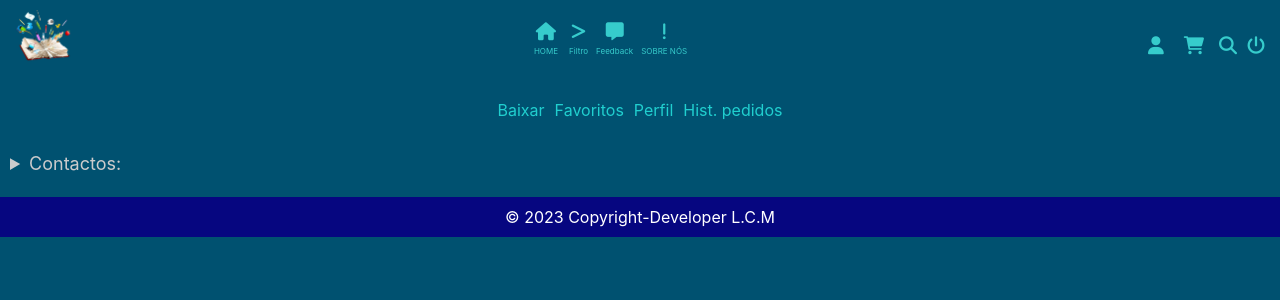
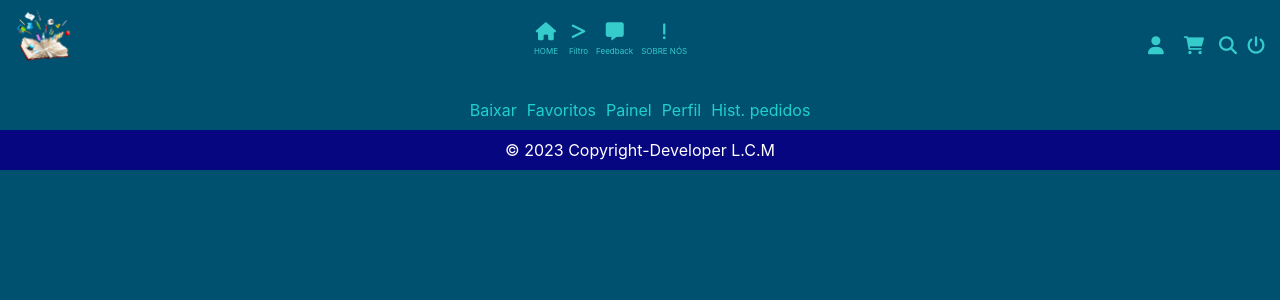
Before and after one commit to Algoritmo2018/LojaVirtual-Bookshopfree, a PHP site: page /Loja_Virtual_Bookshopfree/usuarios/livros_favoritos in a window 1280 px wide. Shown: the top 300 px of the page. Run offline with PHP 8.4, Linux system fonts and the light colour scheme; the visitor is signed in with stand-in values (Sample User, id 1); data comes from the database, SQL or seed files in the repository.

Commit message:
Front e o back foi Melhorado

```diff
--- a/app/Controllers/Carrinhos.php
+++ b/app/Controllers/Carrinhos.php
@@ -24,7 +24,7 @@ class Carrinhos extends Controller{
                  'id_usuario' => $_SESSION['usuario_id']
           ];
          if($this->carrinhoModel->armazenar($dados)):
-            Sessao::mensagem('livro', 'Livro adicionado ao carrinho');
+            Sessao::mensagem('livro','Livro adicionado ao carrinho');
             Url::redirecionar('paginas/index');
         else:
             Sessao::mensagem('livro', 'Erro ao  adicionar Livro ao carrinho');
@@ -51,7 +51,7 @@ class Carrinhos extends Controller{
                 endif;
                 Url::redirecionar('carrinhos/resumo');
 
-                var_dump($id);
+
 
 
     }
--- a/app/Controllers/Paginas.php
+++ b/app/Controllers/Paginas.php
@@ -11,7 +11,7 @@ class Paginas extends Controller {
         $this->postModel = $this->model('Post');
         $this->usuarioModel = $this->model('Usuario');
 
-        if(!(isset($_SESSION['usuario_id']))):
+        if(!isset($_SESSION['usuario_id'])):
             Url::redirecionar('usuarios/login');
         endif;
     }
--- a/app/Controllers/Posts.php
+++ b/app/Controllers/Posts.php
@@ -9,7 +9,7 @@ class Posts extends Controller{
         $this->categoriaModel = $this->model('Categoria');
         $this->postModel = $this->model('Post');
 
-        if(!(isset($_SESSION['usuario_id']))):
+        if(!isset($_SESSION['usuario_id'])):
             Url::redirecionar('usuarios/login');
         endif;
     }
@@ -151,7 +151,6 @@ if(  $_SESSION['capa']<>"" and $_SESSION['pdf']==""):
             ];
         endif;
 
- var_dump($_FILES);
 
         $this->view('posts/cadastrar', $dados);
     }
--- a/app/Controllers/Usuarios.php
+++ b/app/Controllers/Usuarios.php
@@ -268,7 +268,7 @@ public function cadastrar(){
                $usuario = $this->usuarioModel->lerUsuarioPorId($id);
 
                $dados = [
-                'id' => $usuario->id_isuario,
+                'id' => $usuario->id_usuario,
                 'titulo' => $usuario->titulo,
                 'nome' => $usuario->nome,
                 'apelido' => $usuario->apelido,
@@ -578,6 +578,19 @@ if (empty($formulario['data_nascimento'])) :
 
 }
 
+public function painel(){
+
+    $dados = [
+
+   ];
+
+   if($_SESSION['usuario_id']<> 6):
+    Url::redirecionar('paginas/index');
+endif;
+
+    $this->view('usuarios/painel', $dados);
+ }
+
 public function livros_favoritos(){
 
 
--- a/app/Models/Usuario.php
+++ b/app/Models/Usuario.php
@@ -127,7 +127,7 @@ class Usuario {
     }
 
 
-    public function AdicionaraosFavoritos($dados){
+    public function onaraosFavoritos($dados){
         $this->db->query("INSERT INTO livros_favoritos (id_usuario, id_livro, cor) VALUES ( :id_usuario, :id_livro, :cor)");
 
 
--- a/app/Views/paginas/home.php
+++ b/app/Views/paginas/home.php
@@ -84,5 +84,3 @@
 </section>
 <!--Fim Livros carregados-->
 <!-- Fim corpo -->
-
-<div class="div_mostrar_mais"><a href="">Mostrar outros livros</a></div>
--- a/app/Views/posts/cadastrar.php
+++ b/app/Views/posts/cadastrar.php
@@ -30,8 +30,9 @@
         <div style="  margin-top: 2px;  margin-left: 2px;">
           <label for="">Categoria:</label>
           <select name="categoria" class="input_increver-se">
+          <?php foreach($dados['categorias'] as $categoria): ?>
               <option value="<?= $categoria->id_categoria ?>"><?= $categoria->nome ?></option>
-
+              <?php endforeach ?>
         </select>
           </div>
           <div>
--- a/app/Views/rodape.php
+++ b/app/Views/rodape.php
@@ -2,78 +2,7 @@
     <i class="arrow up"></i>
 </div>
 <!-- Footer-->
-<footer class="rodape">
-<?php if(isset($_SESSION['usuario_id'])):?>
-    <?php if($_SESSION['usuario_id'] == 6):?>
-    <section>
-        <div>
-            <details id="categorias">
-                <summary>
-                    Livros:
-                </summary>
-                <article>
-                    <a href="<?=URL?>/posts/cadastrar">Cadastrar</a>
-                    <br>
-                    <a href="<?=URL?>/posts/editar">Editar</a>
-                    <br>
-                    <a href="">Deletar</a>
-                </article>
-            </details>
-        </div>
-    </section>
-    <section>
-        <div>
-            <details id="categorias">
-                <summary>
-                    Categorias:
-                </summary>
-                <article>
-                    <a href="<?=URL?>/categorias/cadastrar">Cadastrar</a>
-                    <br>
-                    <a href="<?=URL?>/categorias/cadastrados">cadastrados</a>
-                    <br>
-                    <a href="">Deletar</a>
-                </article>
-            </details>
-        </div>
-    </section>
-    <section>
-        <div>
-            <details id="categorias">
-                <summary>
-                    Autores:
-                </summary>
-                <article>
-                    <a href="<?=URL?>/autores/cadastrar">Cadastrar</a>
-                    <br>
-                    <a href="<?=URL?>/autores/cadastrados">cadastrados</a>
-                    <br>
-                    <a href="">Deletar</a>
-                </article>
-            </details>
-        </div>
-    </section>
-    <?php endif;?>
-    <section>
-        <div>
-            <details id="categorias">
-                <summary>
-                    Contactos:
-                </summary>
-                <article>
-                    <a href=""><i class="fa-brands fa-facebook-f"></i> Bookshopfree</a>
-                    <br>
-                    <a href="https://api.whatsapp.com/send?phone=244938092678"><i class="fa-brands fa-whatsapp"></i>
-                        938092678</a>
-                    <br>
-                    <a href=""><i class="fa-brands fa-instagram"></i> Bookshopfree</a>
-                </article>
-            </details>
-        </div>
-    </section>
 
-    <?php endif;?>
-</footer>
 
 <div class="fim_rodape">
 
--- a/app/Views/usuarios/historico_pedidos.php
+++ b/app/Views/usuarios/historico_pedidos.php
@@ -4,6 +4,8 @@
      </div>
      <div><a href="<?= URL ?>/usuarios/livros_favoritos">Favoritos</a>
      </div>
+     <div><a href="<?= URL ?>/usuarios/painel">Painel</a>
+    </div>
      <div><a href="<?= URL ?>/usuarios/meu_perfil/<?= $_SESSION['usuario_id']; ?>">Perfil</a>
      </div>
 
--- a/app/Views/usuarios/livros_favoritos.php
+++ b/app/Views/usuarios/livros_favoritos.php
@@ -4,6 +4,8 @@
      </div>
      <div><a href="<?= URL ?>/usuarios/livros_favoritos">Favoritos</a>
      </div>
+     <div><a href="<?= URL ?>/usuarios/painel">Painel</a>
+    </div>
      <div><a href="<?= URL ?>/usuarios/meu_perfil/<?= $_SESSION['usuario_id']; ?>">Perfil</a>
      </div>
 
--- a/app/Views/usuarios/meu_perfil.php
+++ b/app/Views/usuarios/meu_perfil.php
@@ -4,6 +4,8 @@
      </div>
      <div><a href="<?= URL ?>/usuarios/livros_favoritos">Favoritos</a>
      </div>
+     <div><a href="<?= URL ?>/usuarios/painel">Painel</a>
+    </div>
      <div><a href="<?= URL ?>/usuarios/meu_perfil/<?= $_SESSION['usuario_id']; ?>">Perfil</a>
      </div>
 
--- a/public/css/style.css
+++ b/public/css/style.css
@@ -376,7 +376,7 @@ body {
     flex-direction: row;
     flex-wrap: wrap;
     justify-content: space-between;
-    margin: 20px 10px;
+    margin: 20px 20px;
 }
 
 .rodape section summary {
```
Also changed, not shown: app/Libraries/Checkout.php (+1 -8 lines), app/Views/paginas/sobre_nos.php (+22 -2 lines), app/Views/usuarios/painel.php (added, +58 -0 lines), app/Views/topo.php (line endings or trailing spaces), public/uploads/capa/Captura de ecrã_2020-04-01_18-31-40.png (added), public/uploads/capa/Captura de ecrã_2020-04-01_19-38-23.png (added), 2 other files.
